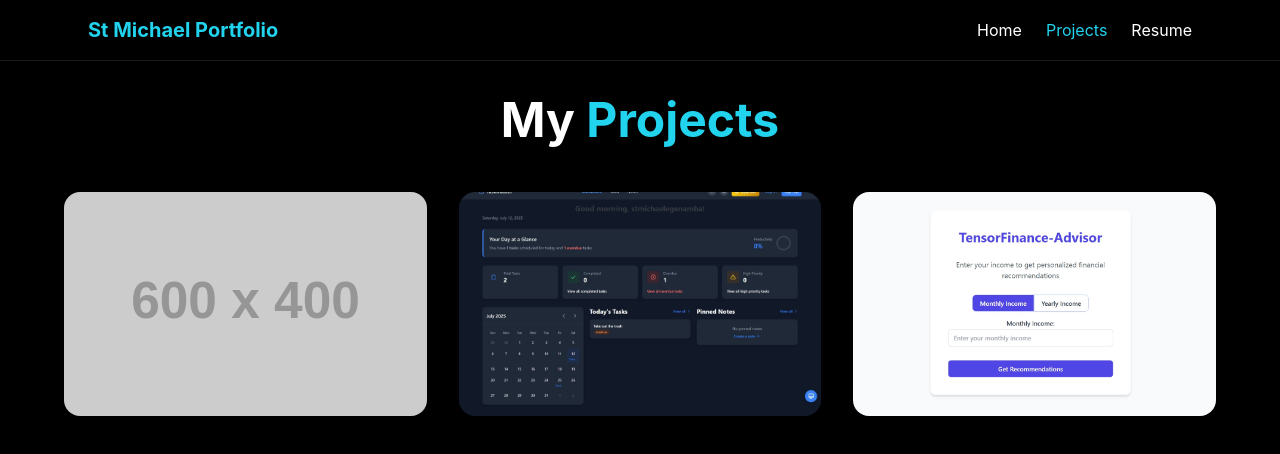
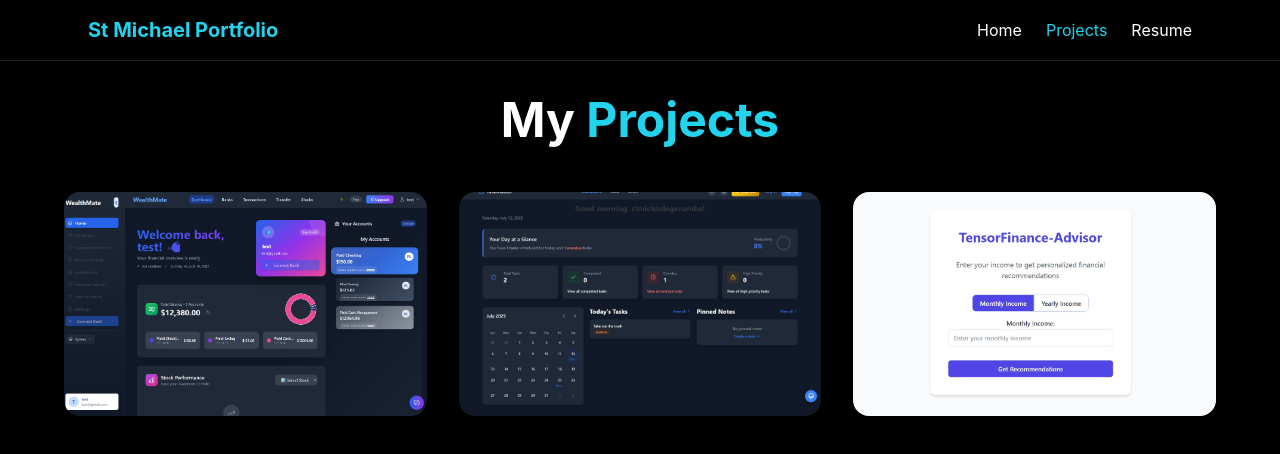
Before and after one commit to StMichael9/New-Portfolio, a React (Vite) app in the folder P/: page /projects in a window 1280 px wide. Shown: the top 454 px of the page. Built offline with nearby package versions, Linux system fonts and the light colour scheme.

Commit message:
Added wealthmate thumbnail

```diff
--- a/P/src/Pages/Projects.jsx
+++ b/P/src/Pages/Projects.jsx
@@ -2,6 +2,7 @@
 import { Github, ExternalLink } from "lucide-react";
 import TaskMasterThumbnail from "../assets/TaskMasterThumbnail.jpeg";
 import TensorFinanceAdvisor from "../assets/TensorFinanceAdvisor.jpeg";
+import WealthMate from "../assets/WealthMate.jpeg";
 const projects = [
   {
     id: 1,
@@ -17,8 +18,8 @@
       "SQLite",
     ],
     repo: "https://github.com/StMichael9/WealthMate",
-    demo: "https://wealthmate.app",
-    cover: "https://placehold.co/600x400?text=WealthMate",
+    // demo: "https://wealthmate.app",
+    cover: WealthMate,
   },
 
   {
```
Also changed, not shown: P/src/assets/WealthMate.jpeg (added).
